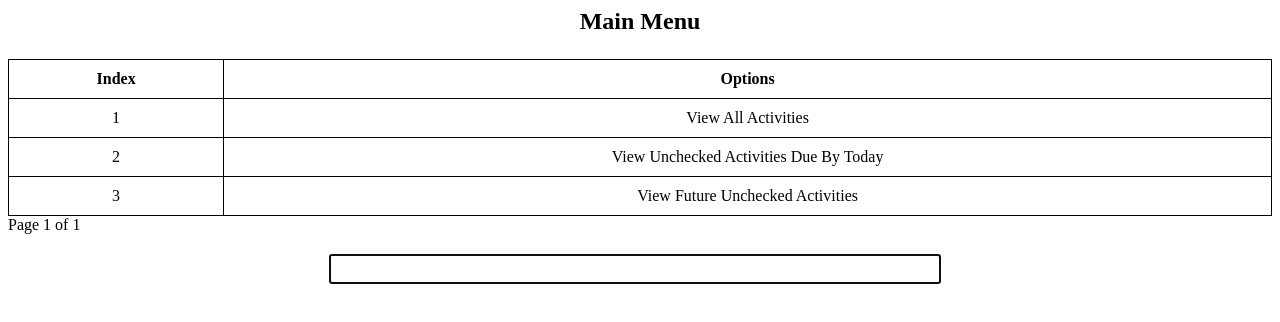
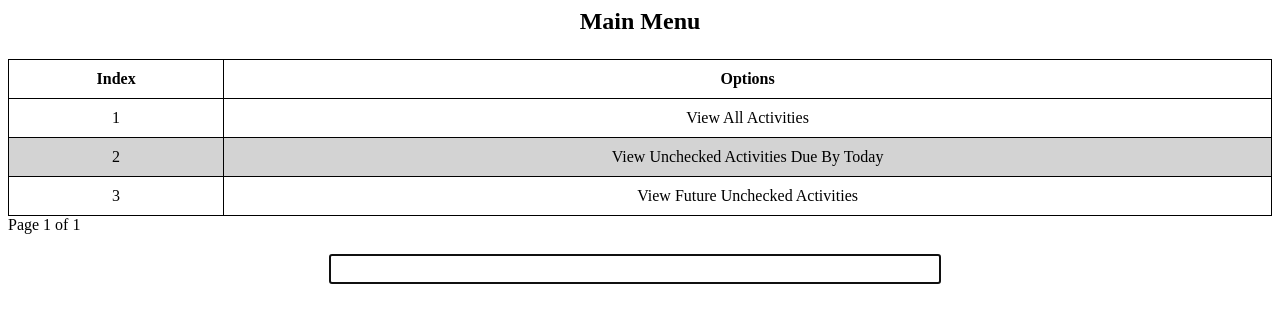
Before and after one commit to bertoab/Activity-Queue, a website: page index.html in a window 1280 px wide. Drawn offline with Linux system fonts and the light colour scheme.

Commit message:
style (style.css): add table row pattern
style background color of every other (2n) table row, for better visual clarity

```diff
--- a/style.css
+++ b/style.css
@@ -1,6 +1,10 @@
 table {
   width: 100%;
   border-collapse: collapse;
+}
+
+tr:nth-child(2n) {
+  background: lightgray;
 }
 
 th, td {
```
